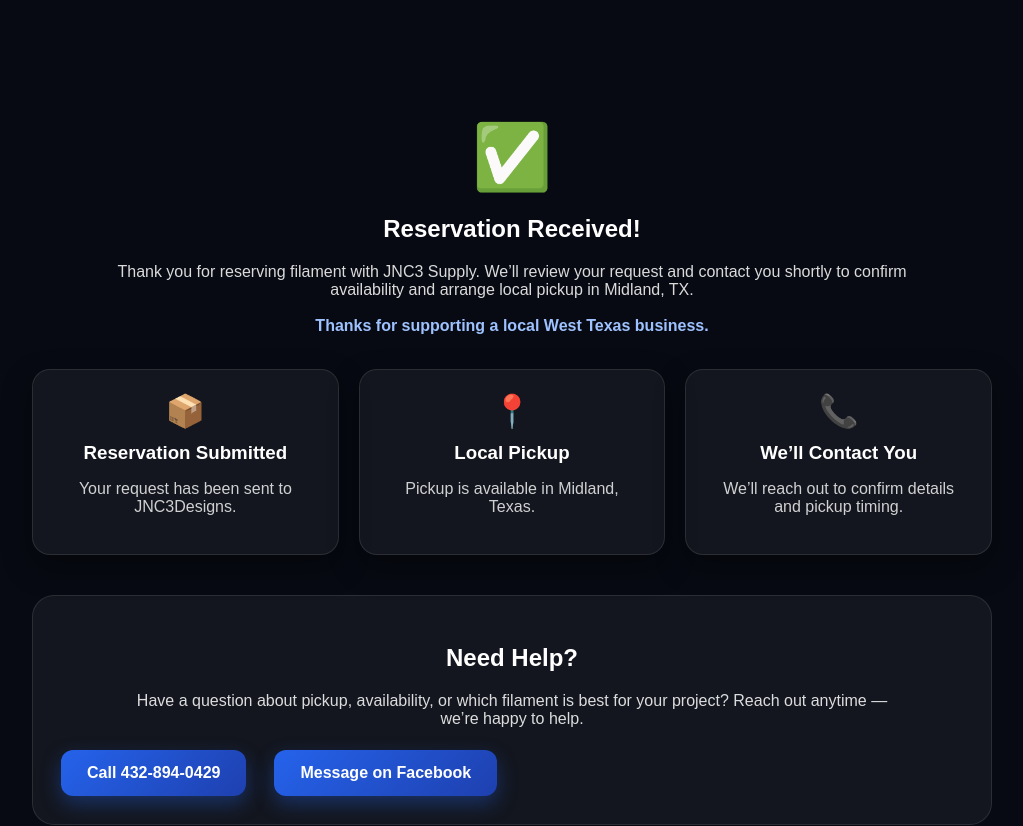
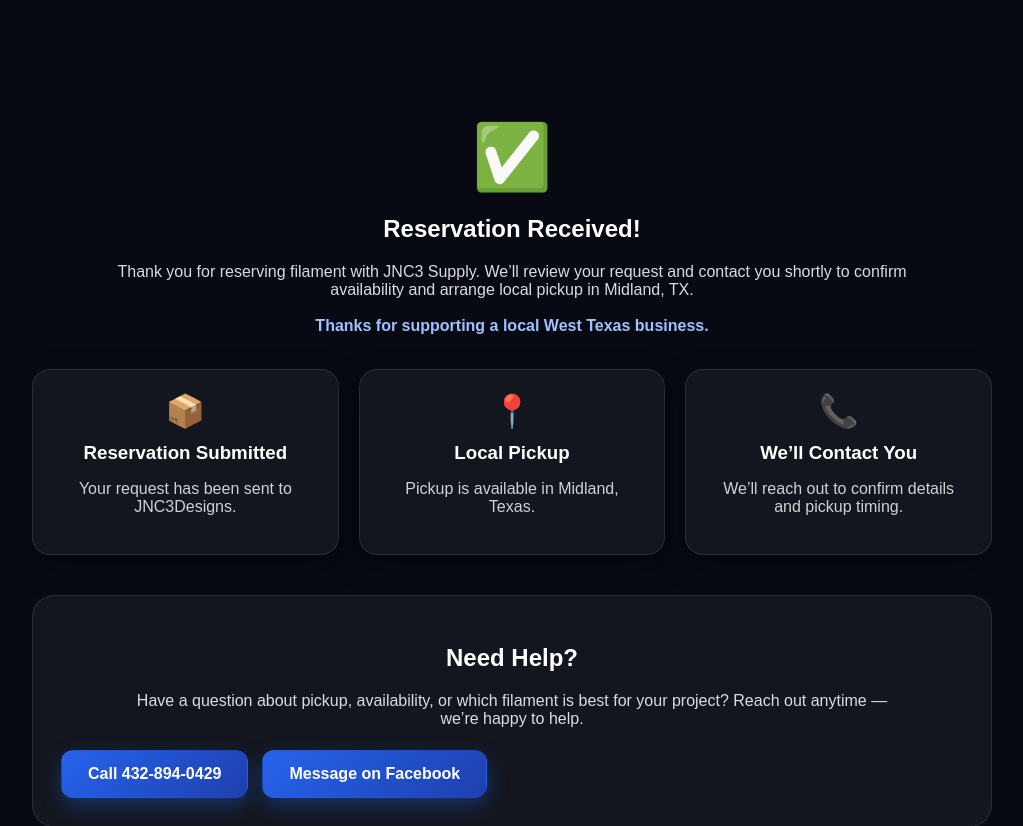
Before and after one commit to jnc3designs/jnc3designs-website, a Next.js app in the folder jnc3designs-premium/: page /supply/reserve/success in a window 1280 px wide. Shown: the top 826 px of the page, without its empty margins (128-1151 px from the left). Built offline with nearby package versions, Linux system fonts and the light colour scheme.

Commit message:
Replace anchor tags with JNCButton components

```diff
--- a/jnc3designs-premium/app/supply/reserve/success/page.js
+++ b/jnc3designs-premium/app/supply/reserve/success/page.js
@@ -48,18 +48,13 @@ export default function ReservationSuccessPage() {
           </p>
 
           <div className="hero-buttons" style={{ marginTop: "22px" }}>
-            <a href="tel:4328940429" className="button-primary">
-              Call 432-894-0429
-            </a>
+            <JNCButton href="tel:4328940429">
+  Call 432-894-0429
+</JNCButton>
 
-            <a
-              href="https://www.facebook.com/profile.php?id=61579552738924"
-              target="_blank"
-              rel="noreferrer"
-              className="button-primary"
-            >
-              Message on Facebook
-            </a>
+<JNCButton href="https://www.facebook.com/profile.php?id=61579552738924">
+  Message on Facebook
+</JNCButton>
           </div>
         </section>
 
```
